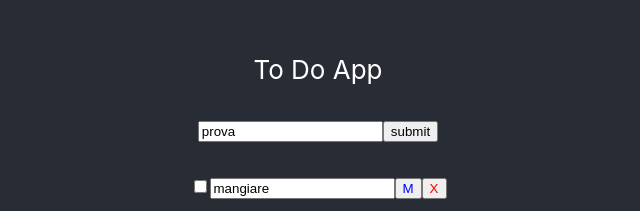
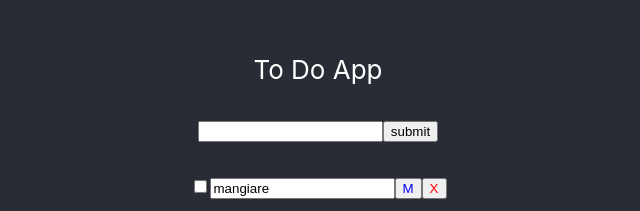
Before and after one commit to consuelo-sanna/my_todo, a React (Create React App) app: page / in a window 1280 px wide. Shown: the part 217-428 px from the top of the page, without its empty margins (322-962 px from the left). Built offline with nearby package versions, Linux system fonts and the light colour scheme.

Commit message:
finito l update

```diff
--- a/src/App.js
+++ b/src/App.js
@@ -26,7 +26,10 @@ class App extends Component {
           completed: false
         }
       ],
-      editable : 'prova'
+      editable : {
+        id : 0,
+        title : '',
+      }
 
     }
   }
@@ -56,13 +59,31 @@ class App extends Component {
   modItem = (id) => {
     console.log("son dentro la modifica");
     const daModificare = this.state.todos.find(todo => todo.id === id);
-    console.log(daModificare);
+    this.setState( {editable : {id: daModificare.id, title: daModificare.testo }} );  //sicuramente c'è un modo piu intelligente, trovalo
+    var prova = this.state.editable;
   };
 
 
 
-  addTodo = (title) => {
-    this.setState( {todos: [...this.state.todos, {id: this.state.length + 1, testo: title, completed: false }]} ) ;
+  addTodo = (title,id) => {
+    if(this.state.editable.id === 0){
+      this.setState( {todos: [...this.state.todos, {id: this.state.length + 1, testo: title, completed: false }]} ) ;
+    } else {
+      this.setState({ todos: [...this.state.todos.map( todo => {
+        if(todo.id === id){
+          todo.testo = title;
+        }
+        return todo;
+
+      })]});
+
+
+
+      //const nuovoStato = this.state.todos;
+    }
+    const stato = this.state; //per debug
+    this.setState({editable :  {id: 0, title: '' }  });
+    const stato2 = stato; //per debug
   };
 
 
--- a/src/components/AddItem.js
+++ b/src/components/AddItem.js
@@ -5,16 +5,21 @@ class AddItem extends Component {
     //questo stato deve essere passato dal padre che me lo passa inizialmente vuoto e lo riempie modItem. cosi riesco a riempire sempre la box senza fare molte modifiche
     //state = props.daModificare
         state = {
-            title : ''
+            title : '',
+            id: 0,
+            modificaUser: false
         }
 
-    componentDidMount(props){
+    componentDidUpdate(props){
 
-        this.setState({
-            title : this.props.editTodo
-        }, function () {
-            console.log(this.state.title);
-        });
+        if(!this.state.modificaUser && this.state.title !== this.props.editTodo.title){
+            this.setState({
+                title : this.props.editTodo.title,
+                id : this.props.editTodo.id
+            }, function () {
+                console.log(this.state.title);
+            });
+        }
     }
 
 
@@ -23,13 +28,14 @@ class AddItem extends Component {
 
 
     onChange = (e) => {
-        this.setState({[e.target.name] : e.target.value});
+        this.setState({[e.target.name] : e.target.value, modificaUser:true} );
+
     }
 
     onSubmit = (e) => {
         e.preventDefault();
-        this.props.addTodo(this.state.title);
-        this.setState({title:''});
+        this.props.addTodo(this.state.title, this.state.id);
+        this.setState({title:'', modificaUser:false});
     }
 
     render(){
--- a/src/components/TodoItem.js
+++ b/src/components/TodoItem.js
@@ -2,6 +2,7 @@ import React from 'react';
 
 
 function TodoItem(props) {
+
 
 
 
@@ -15,9 +16,8 @@ function TodoItem(props) {
             />
             <input style = {{textDecoration: props.todo.completed ? 'line-through' : 'none'}}
                 type='text'
-
-               defaultValue = {testo}
-               //onChange={(e) => this.setState({[e.target.name] : e.target.value})}
+                readOnly
+               value = {testo}
 
              />
             <button style={{color:'blue'}} onClick = {props.modItem.bind(this,id) } > M </button>
```
Also changed, not shown: src/components/TodoContainer.js (line endings or trailing spaces).
